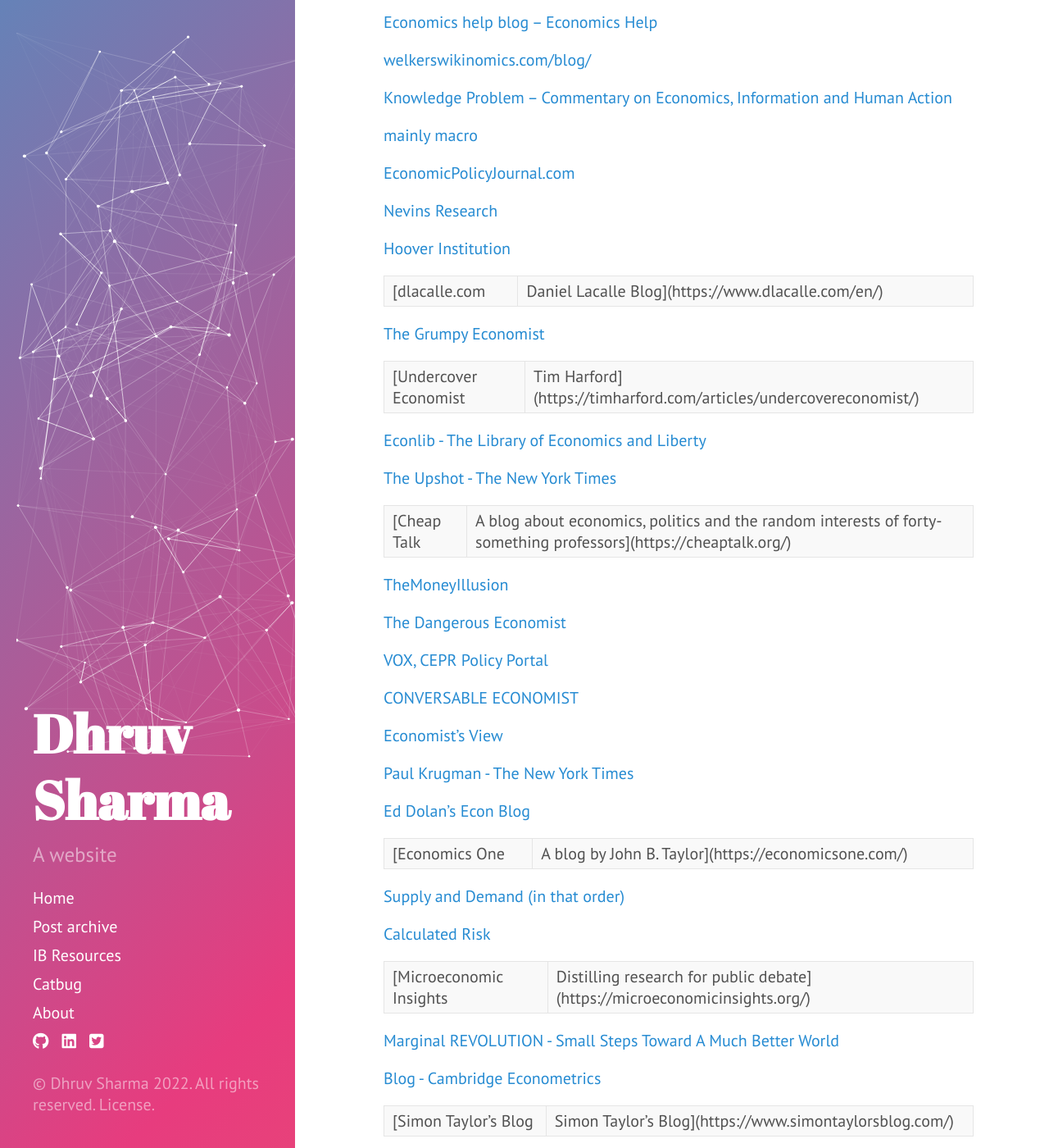
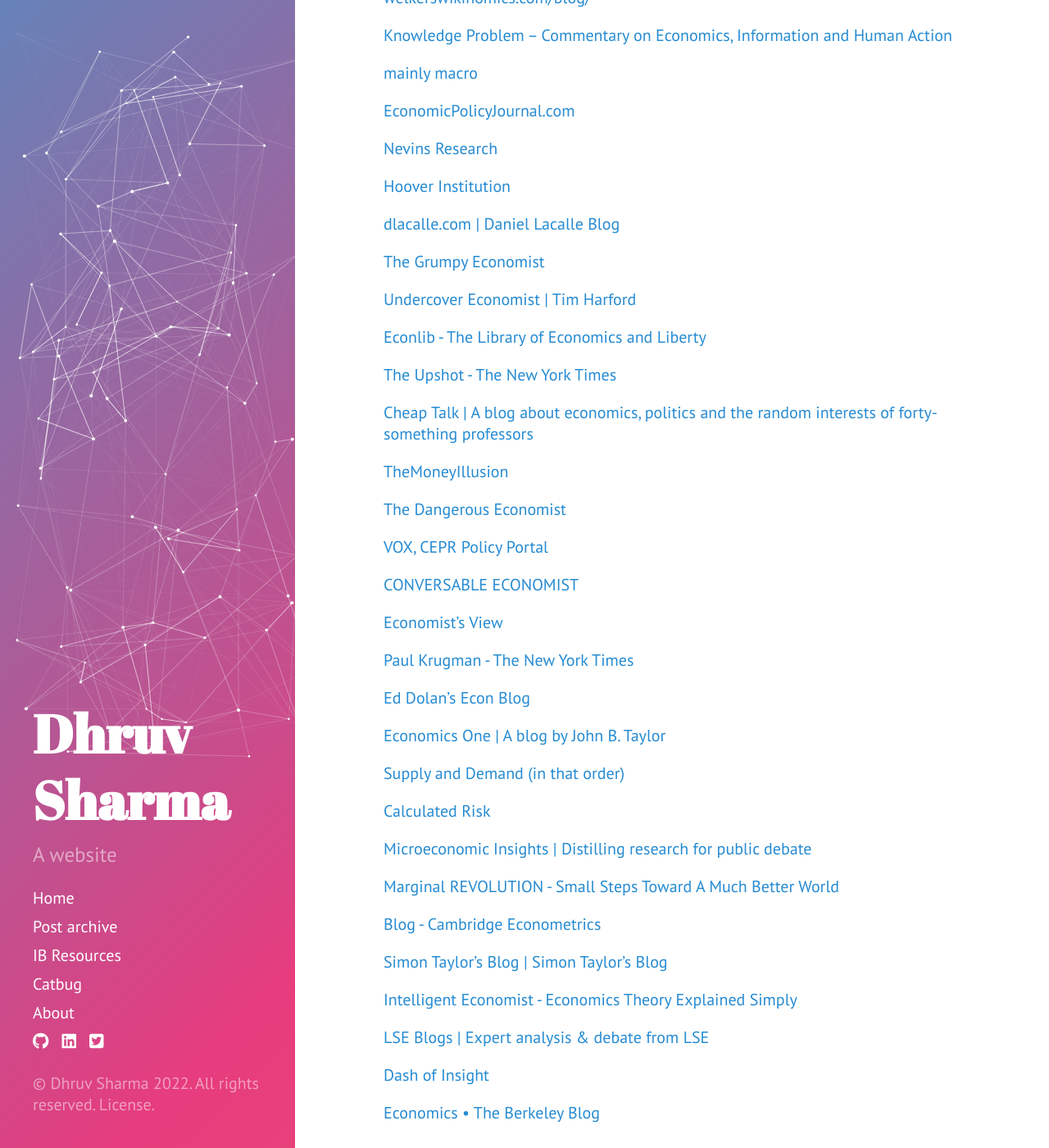
Before and after one commit to DhruvSkyy/DhruvSkyy.github.io, a Jekyll site: the page built from _posts/2021-07-25-economics-blogs.md, in a window 1280 px wide and 1400 px high, scrolled down 812 px. Shown: the whole window at 82% size. Built offline with Jekyll 4.4.1, drawn with Linux system fonts in a browser that asks for light colours; nearby versions of some CDN libraries; some of the changed text lies outside the part shown.

Commit message:
Update 2021-07-25-economics-blogs.md

```diff
--- a/_posts/2021-07-25-economics-blogs.md
+++ b/_posts/2021-07-25-economics-blogs.md
@@ -10,7 +10,7 @@
 
 Economics Blogs:
 
-[Articles | Institute for New Economic Thinking](https://www.ineteconomics.org/perspectives/blog/)
+[Articles \| Institute for New Economic Thinking](https://www.ineteconomics.org/perspectives/blog/)
 
 [Paul Krugman - The New York Times](https://www.nytimes.com/by/paul-krugman)
 
@@ -18,7 +18,7 @@
 
 [Greg Mankiw's Blog](http://gregmankiw.blogspot.com/)
 
-[Econbrowser | Analysis of current economic conditions and policy](http://econbrowser.com/)
+[Econbrowser \| Analysis of current economic conditions and policy](http://econbrowser.com/)
 
 [Freakonomics - The hidden side of everything](https://freakonomics.com/)
 
@@ -40,17 +40,17 @@
 
 [Hoover Institution](https://www.hoover.org/)
 
-[dlacalle.com | Daniel Lacalle Blog](https://www.dlacalle.com/en/)
+[dlacalle.com \| Daniel Lacalle Blog](https://www.dlacalle.com/en/)
 
 [The Grumpy Economist](https://johnhcochrane.blogspot.com/)
 
-[Undercover Economist | Tim Harford](https://timharford.com/articles/undercovereconomist/)
+[Undercover Economist \| Tim Harford](https://timharford.com/articles/undercovereconomist/)
 
 [Econlib - The Library of Economics and Liberty](https://www.econlib.org/)
 
 [The Upshot - The New York Times](https://www.nytimes.com/section/upshot)
 
-[Cheap Talk | A blog about economics, politics and the random interests of forty-something professors](https://cheaptalk.org/)
+[Cheap Talk \| A blog about economics, politics and the random interests of forty-something professors](https://cheaptalk.org/)
 
 [TheMoneyIllusion](https://www.themoneyillusion.com/)
 
@@ -66,23 +66,23 @@
 
 [Ed Dolan's Econ Blog](https://dolanecon.blogspot.com/)
 
-[Economics One | A blog by John B. Taylor](https://economicsone.com/)
+[Economics One \| A blog by John B. Taylor](https://economicsone.com/)
 
 [Supply and Demand (in that order)](https://caseymulligan.blogspot.com/)
 
 [Calculated Risk](https://www.calculatedriskblog.com/)
 
-[Microeconomic Insights | Distilling research for public debate](https://microeconomicinsights.org/)
+[Microeconomic Insights \| Distilling research for public debate](https://microeconomicinsights.org/)
 
 [Marginal REVOLUTION - Small Steps Toward A Much Better World](https://marginalrevolution.com/)
 
 [Blog - Cambridge Econometrics](https://www.camecon.com/blog/)
 
-[Simon Taylor's Blog | Simon Taylor's Blog](https://www.simontaylorsblog.com/)
+[Simon Taylor's Blog \| Simon Taylor's Blog](https://www.simontaylorsblog.com/)
 
 [Intelligent Economist - Economics Theory Explained Simply](https://www.intelligenteconomist.com/)
 
-[LSE Blogs | Expert analysis & debate from LSE](https://blogs.lse.ac.uk/)
+[LSE Blogs \| Expert analysis & debate from LSE](https://blogs.lse.ac.uk/)
 
 [Dash of Insight](https://www.dashofinsight.com/)
 
```
